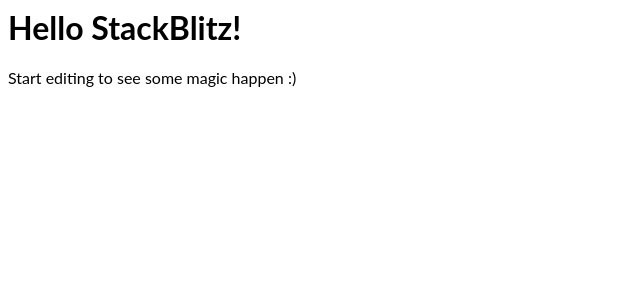
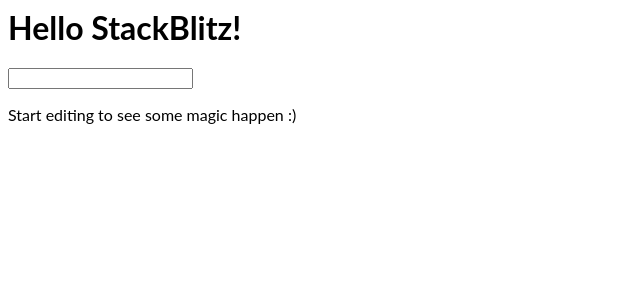
Before and after one commit to elzp/Pokemon-browser-in-react, a React (Create React App) app: page / in a window 1280 px wide. Shown: the top 300 px of the page, without its empty margins (0-640 px from the left). Built offline with nearby package versions, Linux system fonts and the light colour scheme.

Commit message:
Add Input component

```diff
--- a/App.tsx
+++ b/App.tsx
@@ -1,10 +1,17 @@
 import * as React from 'react';
+import { useState } from 'react';
 import './style.css';
+import Input from './Input';
 
 export default function App() {
+  const [searchValue, setSeatchValue] = useState('');
+  function onInputChange(e) {
+    console.log(e.target.value);
+  }
   return (
     <div>
       <h1>Hello StackBlitz!</h1>
+      <Input onInputChange={onInputChange} />
       <p>Start editing to see some magic happen :)</p>
     </div>
   );
--- /dev/null
+++ b/Input.tsx
@@ -0,0 +1,5 @@
+import * as React from 'react';
+
+export default function Input(props) {
+  return (<input onChange={(e)=>props.onInputChange(e)}></input>)
+}
```
